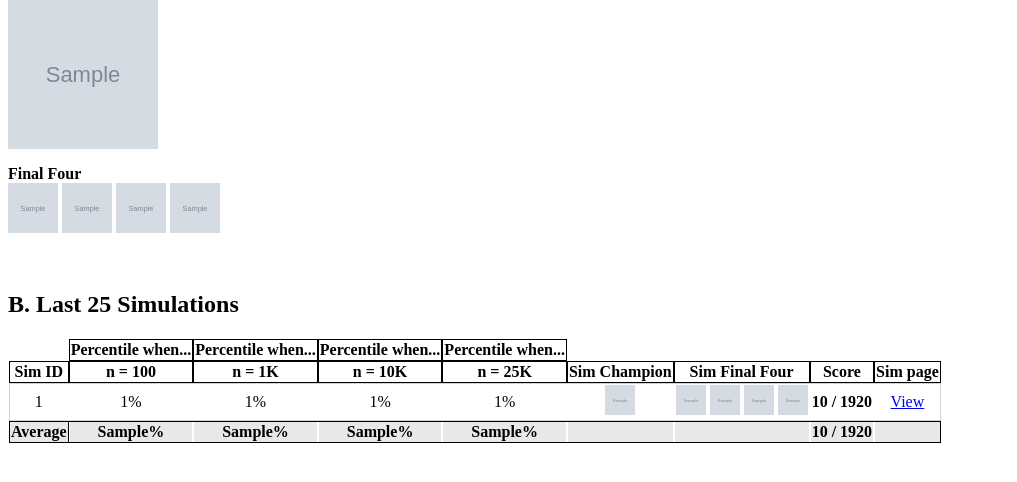
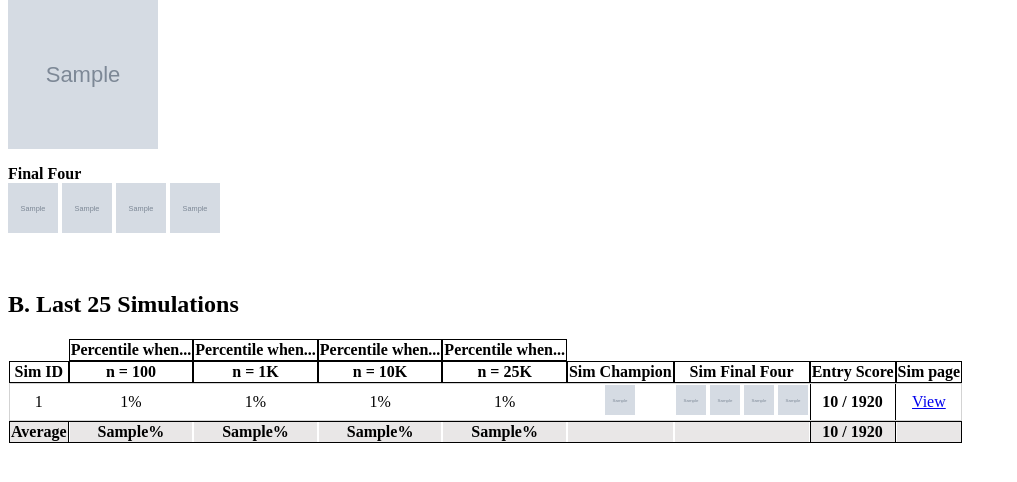
Before and after one commit to kevniu95/NCAA-Tournament-Modeler-Project, a Flask app: template app/templates/entrySummary.html in a window 1280 px wide. Shown: the part 171-653 px from the top of the page, without its empty margins (0-1017 px from the left). Run offline with Flask 2, Linux system fonts and the light colour scheme; the template is opened without the code that fills it: most values are stand-ins (such as "Sample title", 1, 10 or a date in 2020); grey boxes marked "Sample" are stand-in pictures.

Commit message:
More styling changes to HTML

```diff
--- a/app/templates/entrySummary.html
+++ b/app/templates/entrySummary.html
@@ -50,7 +50,7 @@
             <th style="outline:thin solid">n = 25K </th>
 			<th style="outline:thin solid">Sim Champion</th>
 			<th style="outline:thin solid">Sim Final Four</th>
-            <th style="outline:thin solid">Score</th>
+            <th style="outline:thin solid">Entry Score</th>
             <th style="outline:thin solid">Sim page</th>
 		</tr>
 		</thead>
@@ -69,7 +69,7 @@
                 <img src = "{{ i['visualization'][5]['c_team']['img'] }}" height = 30 width = 30>
                 <img src = "{{ i['visualization'][6]['c_team']['img'] }}" height = 30 width = 30>
                 </td>
-              <td align='center'><strong>{{ i['score'] }} / 1920</strong></td>
+              <td align='center' style="outline:thin solid"><strong>{{ i['score'] }} / 1920</strong></td>
               <td align='center'>
                 <a href = "{{ url_for('simulationResult', entryId = i['entry_id'], simulationId = i['simulation_id'])}}">View</a>
               </td>
@@ -84,7 +84,7 @@
             <td align='center'><strong>{{ entryAtSizeSumm['25000'] }}%</strong></td>
             <td align='center'></td>
             <td align='center'></td>
-            <td align='center'><strong>{{ scoreSumm }} / 1920</strong></td>
+            <td align='center' style="outline:thin solid"><strong>{{ scoreSumm }} / 1920</strong></td>
             <td align='center'></td>
         </tr>
 
```
Also changed, not shown: app/templates/results.html (+8 -6 lines).
